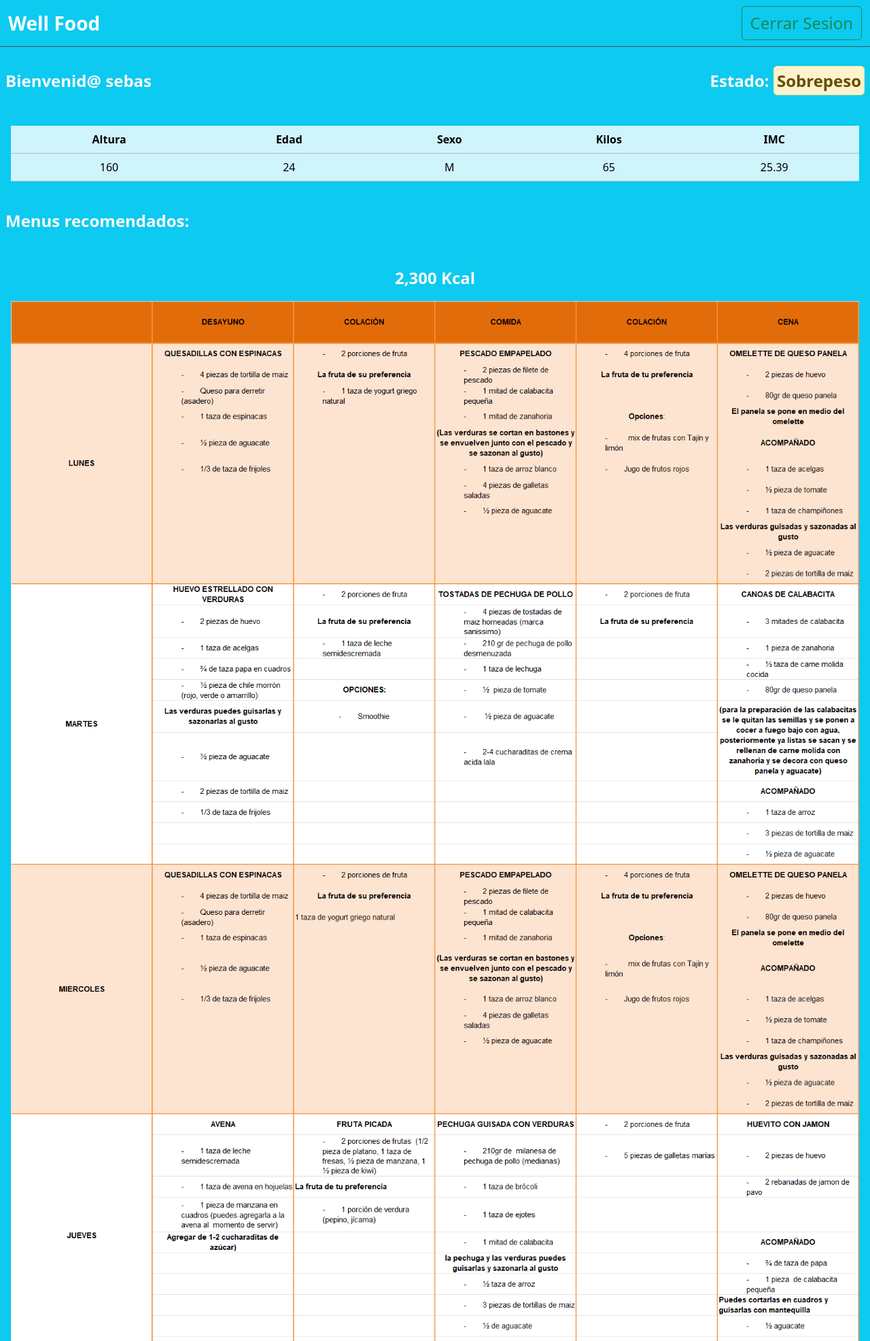
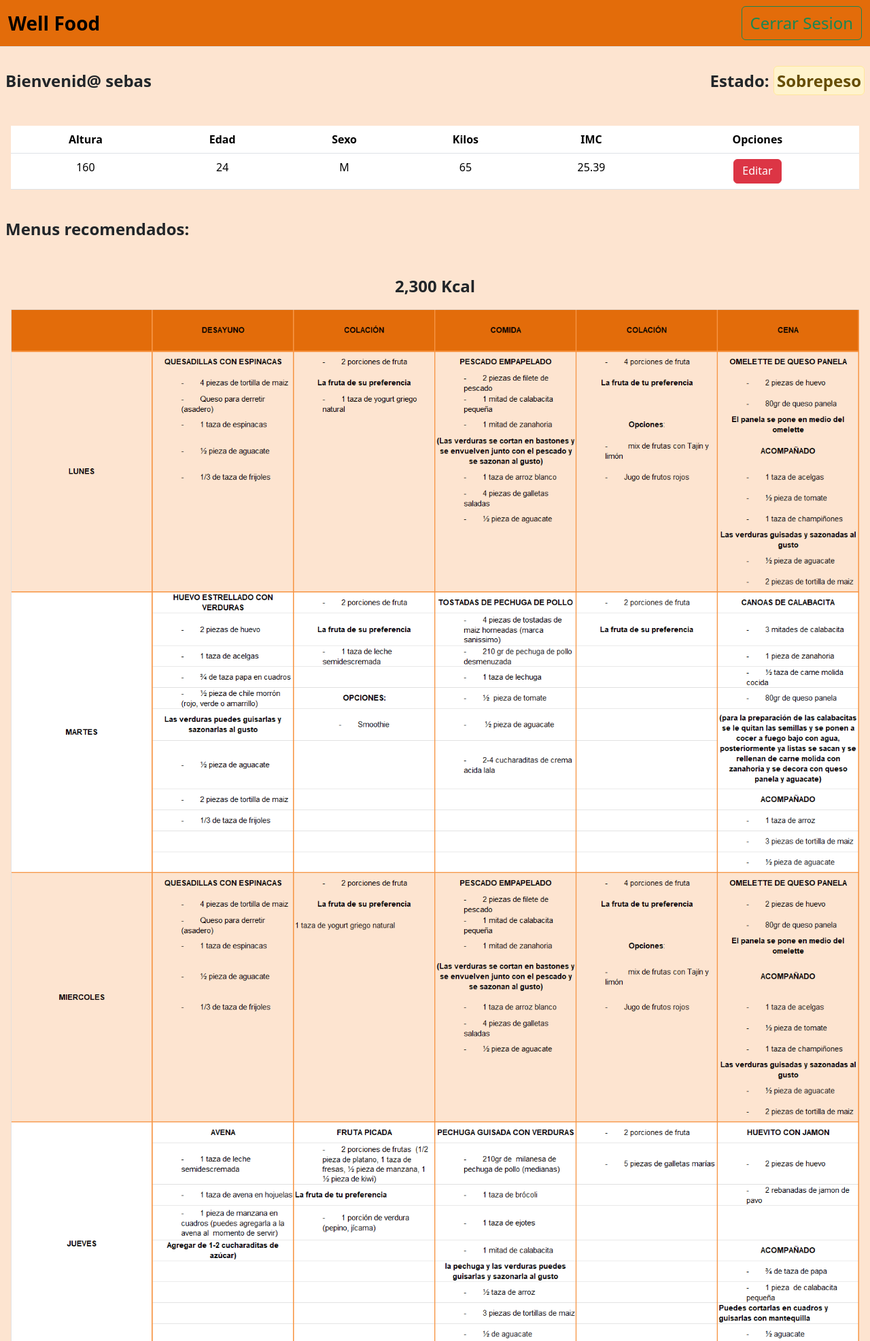
Before and after one commit to Esteban-28/proy_pia, a Flask app: page /dashboard in a window 1280 px wide. Shown: the top 1973 px of the page at 68% size. Run offline with Flask 3, Linux system fonts and the light colour scheme; a user stored in the database is signed in; data comes from the database, SQL or seed files in the repository; both versions use the stored data as it was after the commit.

Commit message:
Add files via upload

```diff
--- a/proy_pia/app.py
+++ b/proy_pia/app.py
@@ -112,6 +112,20 @@ def info():
     return render_template('info.html', form=form)
   return redirect(url_for('login'))
 
+#Ruta a editar
+@app.route('/dashboard/edit/<id>')
+def edit():
+  return "Edit"
+
+#Ruta a eliminar
+@app.route('/dashboard/delete/<string:id>', methods=["GET", "POST"])
+def delete(id):
+  if 'user_id' in session:
+    con.execute("DELETE FROM metric WHERE user_id = ?", id)
+    con.commit()
+  print(id)
+  return redirect(url_for('dashboard'))
+
 
 if __name__ == '__main__':
   app.secret_key = os.urandom(16)
--- /dev/null
+++ b/proy_pia/static/styles/styles.css
@@ -0,0 +1,11 @@
+.orange {
+  background-color: #FDE4D0;
+}
+
+.title{
+  background-color: #E36C0A;
+}
+
+.torange{
+  background-color: #FFB464;
+}
--- a/proy_pia/templates/dashboard.html
+++ b/proy_pia/templates/dashboard.html
@@ -3,11 +3,12 @@
 <head>
   <meta charset="UTF-8">
   <meta name="viewport" content="width=device-width, initial-scale=1.0">
+  <link rel="stylesheet" type="text/css" href="{{ url_for('static',filename='styles/styles.css') }}">
   <link href="https://cdn.jsdelivr.net/npm/bootstrap@5.3.3/dist/css/bootstrap.min.css" rel="stylesheet" integrity="sha384-QWTKZyjpPEjISv5WaRU9OFeRpok6YctnYmDr5pNlyT2bRjXh0JMhjY6hW+ALEwIH" crossorigin="anonymous">
-  <title>Well Foods</title>
+  <title>Well Food</title>
 </head>
-<body class="bg-info">
-  <nav class="navbar bg-info border-bottom border-body" data-bs-theme="dark">
+<body class="orange">
+  <nav class="navbar title border-bottom border-body">
     <div class="container-fluid color-lightdark">
       <span class="navbar-brand mb-0 fs-3 fw-bold">Well Food</span>
       <form class="d-flex" role="button">
@@ -16,11 +17,11 @@
     </div>
   </nav>
 
-  <div class="d-flex justify-content-between p-2 text-light fs-4 fw-bold">
+  <div class="d-flex justify-content-between p-2 fs-4 fw-bold">
     <div class="mt-4">{{ msg }}</div>
     {% if metrics != None %}
       {% if oper[1] == 'Saludable' %}
-      <div class="mt-4">Estado: <span class="alert alert-success">{{oper[1]}}</span> </div>
+      <div class="mt-4">Estado: <span class="alert alert-success p-1">{{oper[1]}}</span> </div>
       {% endif %}
 
       {% if oper[1] == 'Sobrepeso' %}
@@ -35,24 +36,28 @@
 
 
   {% if metrics != None %}
-    <div class="bg-info p-3 vh-30 mt-4 text-center">
+    <div class="p-3 vh-30 mt-4 text-center">
       <table class="table">
-        <thead>
-          <tr class="table-info">
+        <thead class="">
+          <tr class="">
             <th scope="col">Altura</th>
             <th scope="col">Edad</th>
             <th scope="col">Sexo</th>
             <th scope="col">Kilos</th>
             <th scope="col">IMC</th>
+            <th scope="col">Opciones</th>
           </tr>
         </thead>
-        <tbody>
-          <tr class="table-info">
+        <tbody class="">
+          <tr class="">
             <td>{{ metrics[2] }}</td>
             <td>{{ metrics[3] }}</td>
             <td>{{ metrics[4] }}</td>
             <td>{{ metrics[5] }}</td>
             <td>{{ imc }}</td>
+            <td>
+              <a href="/dashboard/delete/{{ metrics.1 }}" class="btn btn-danger pt-1">Editar</a>
+            </td>
           </tr>
         </tbody>
       </table>
@@ -60,17 +65,17 @@
 
   {% endif %}
 
-  <nav class="text-light fs-4 fw-bold p-2"> Menus recomendados:</nav>
+  <nav class="fs-4 fw-bold p-2"> Menus recomendados:</nav>
 
   {% if oper[0] == 0 %}
-  <div class="bg-info p-3 vh-30 mt-4 text-center">
+  <div class="orange p-3 vh-30 mt-4 text-center">
     <div id="carouselExampleIndicators" class="carousel slide">
       <div class="carousel-indicators">
         <button type="button" data-bs-target="#carouselExampleIndicators" data-bs-slide-to="0" class="active" aria-current="true" aria-label="Slide 1"></button>
       </div>
       <div class="carousel-inner">
         <div class="carousel-item active">
-          <p class="text-light fs-4 fw-bold">1,600 Kcal</p>
+          <p class="fs-4 fw-bold">1,600 Kcal</p>
           <img src="/static/saludable/menu7.png" class="d-block w-100" alt="...">
         </div>
       </div>
@@ -87,7 +92,7 @@
   {% endif %}
 
   {% if oper[0] == 1 %}
-  <div class="bg-info p-3 vh-30 mt-4 text-center">
+  <div class="orange p-3 vh-30 mt-4 text-center">
     <div id="carouselExampleIndicators" class="carousel slide">
       <div class="carousel-indicators">
         <button type="button" data-bs-target="#carouselExampleIndicators" data-bs-slide-to="0" class="active" aria-current="true" aria-label="Slide 1"></button>
@@ -98,19 +103,19 @@
 
         {% if oper[2] == 'M' %}
         <div class="carousel-item active">
-          <p class="text-light fs-4 fw-bold">2,300 Kcal</p>
+          <p class="fs-4 fw-bold">2,300 Kcal</p>
           <img src="/static/sobrepeso/menu1-M.png" class="d-block w-100" alt="...">
         </div>
         {% endif %}
 
         <div class="carousel-item">
-          <p class="text-light fs-4 fw-bold">1,500 Kcal</p>
+          <p class="fs-4 fw-bold">1,500 Kcal</p>
           <img src="/static/sobrepeso/menu2.png" class="d-block w-100" alt="...">
         </div>
 
         {% if oper[2] == 'F' %}
         <div class="carousel-item">
-          <p class="text-light fs-4 fw-bold">1,500 Kcal</p>
+          <p class="fs-4 fw-bold">1,500 Kcal</p>
           <img src="/static/sobrepeso/menu5-F.png" class="d-block w-100" alt="...">
         </div>
         {% endif %}
```
Also changed, not shown: proy_pia/password.db.
